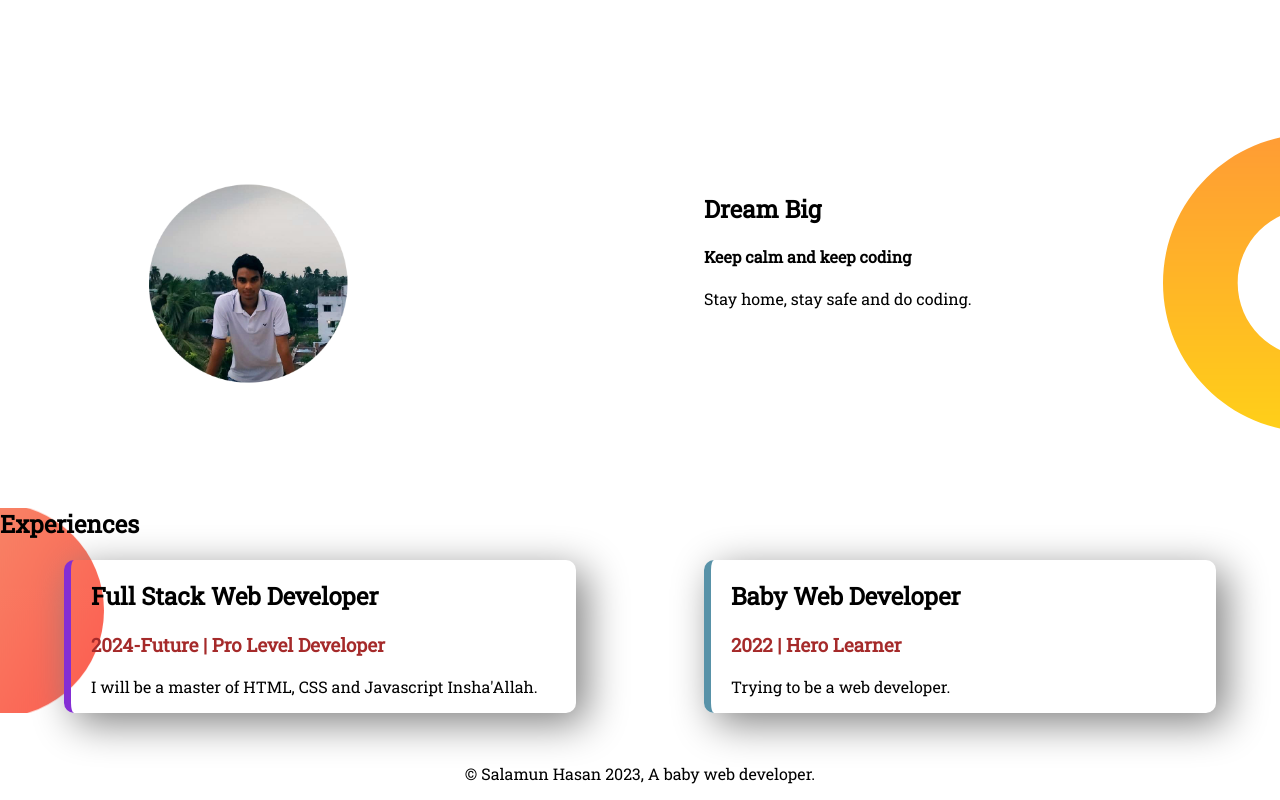
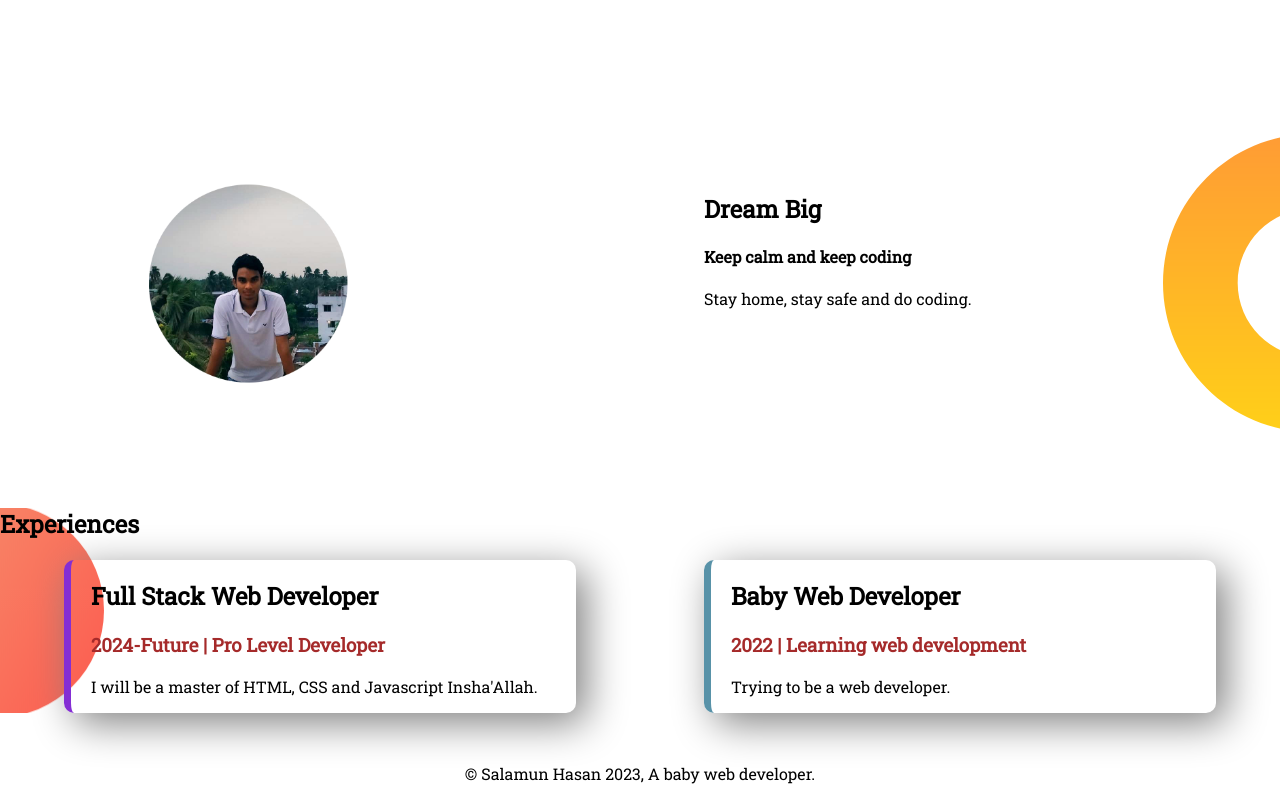
Before and after one commit to SalamunHasan69/developer, a plain HTML site: page index.html in a window 1280 px wide. Shown: the part 513-1313 px from the top of the page. Drawn offline with Linux system fonts and the light colour scheme.

Commit message:
abar add

```diff
--- a/index.html
+++ b/index.html
@@ -52,7 +52,7 @@
 
       <div id="baby-developer" class="full-stack">
         <h1>Baby Web Developer</h1>
-        <h3 class="color">2022 | Hero Learner</h3>
+        <h3 class="color">2022 | Learning web development</h3>
         <p>Trying to be a web developer.</p>
       </div>
     </div>
```
